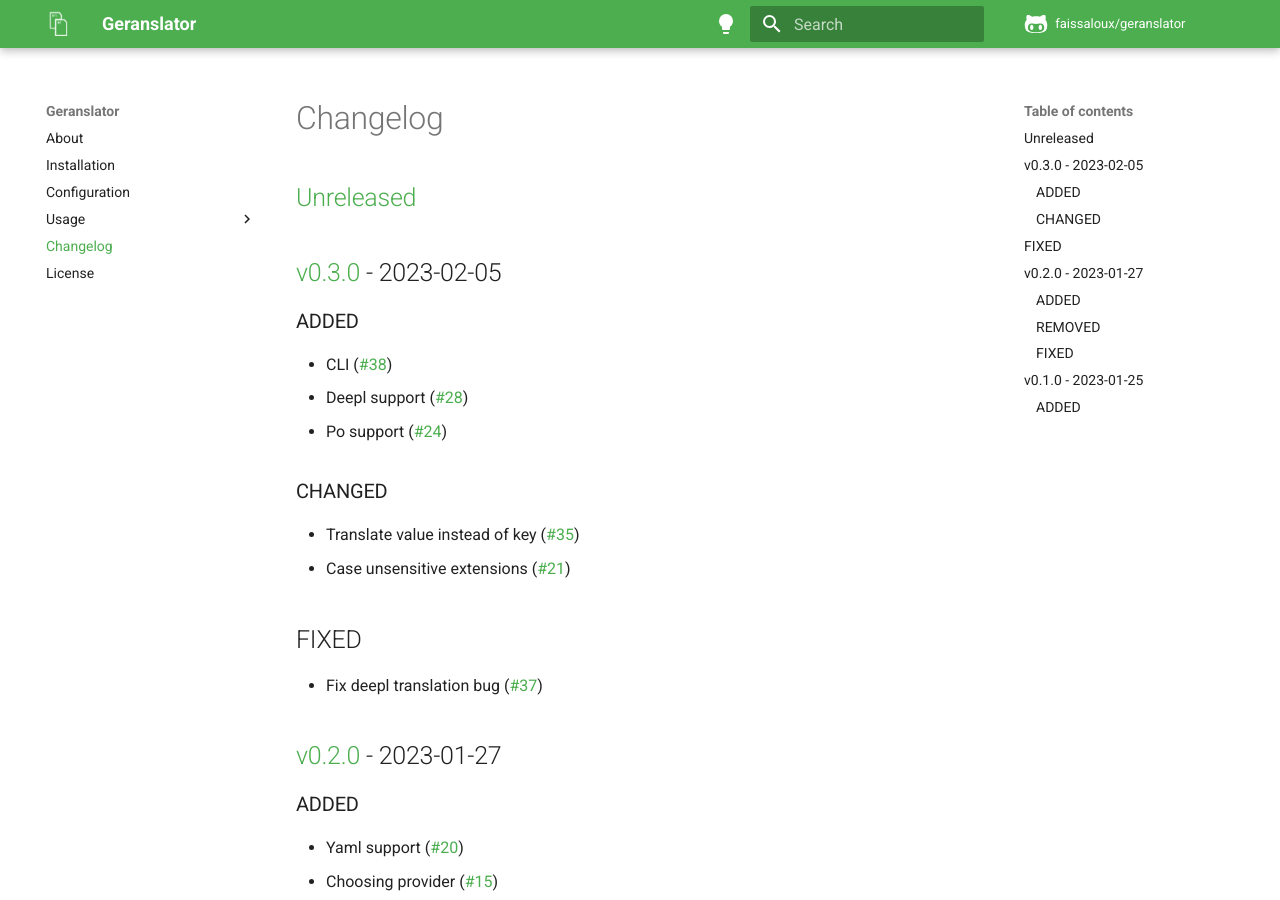
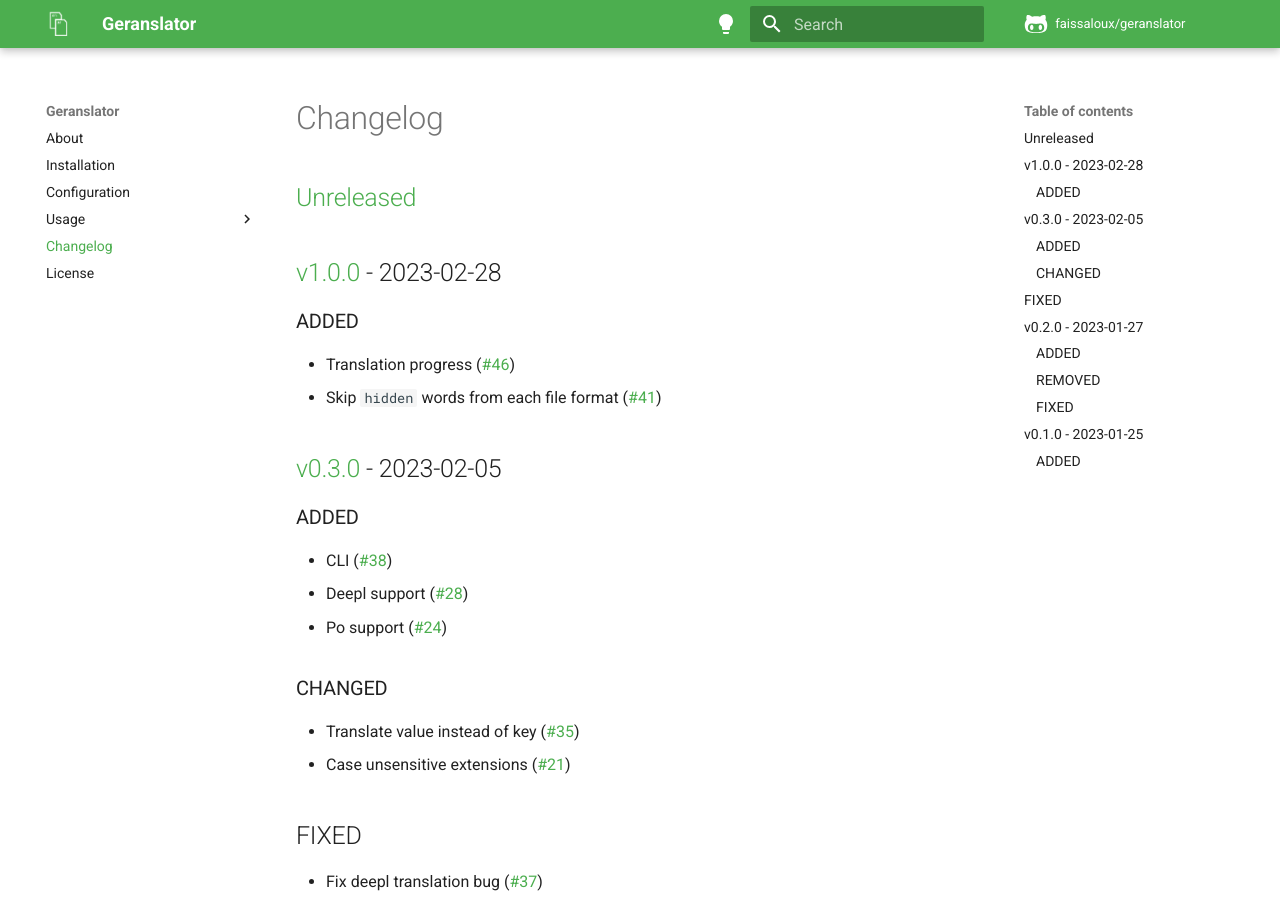
Before and after one commit to faissaloux/geranslator, an MkDocs documentation site: the page built from docs/changelog.md, in a window 1280 px wide and 900 px high. Built offline with MkDocs 1.6.1 and Material for MkDocs 9.7.7, drawn with Linux system fonts in a browser that asks for light colours; comment, search, counter and statistics services are not loaded.

Commit message:
CHANGELOG

```diff
--- a/docs/changelog.md
+++ b/docs/changelog.md
@@ -1,4 +1,9 @@
-## [Unreleased](https://github.com/faissaloux/geranslator/compare/v0.3.0...main)
+## [Unreleased](https://github.com/faissaloux/geranslator/compare/v1.0.0...main)
+
+## [v1.0.0](https://github.com/faissaloux/termspark/compare/v0.3.0...v1.0.0) - 2023-02-28
+### ADDED
+- Translation progress ([#46](https://github.com/faissaloux/geranslator/pull/46))
+- Skip `hidden` words from each file format ([#41](https://github.com/faissaloux/geranslator/pull/41))
 
 ## [v0.3.0](https://github.com/faissaloux/termspark/compare/v0.2.0...v0.3.0) - 2023-02-05
 ### ADDED
```
Also changed, not shown: CHANGELOG.md (+6 -1 lines).
